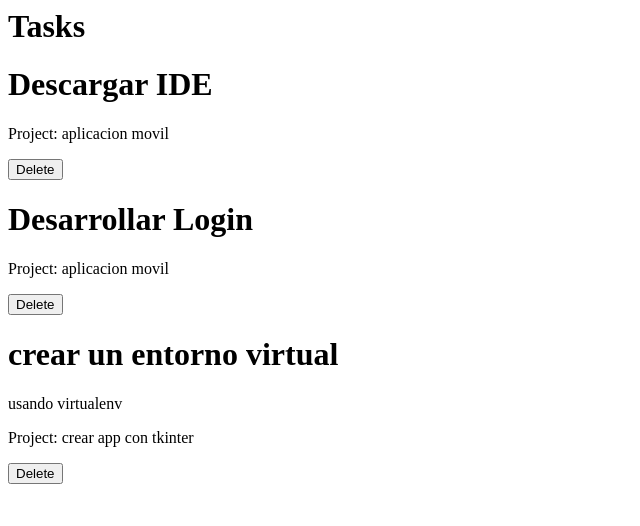
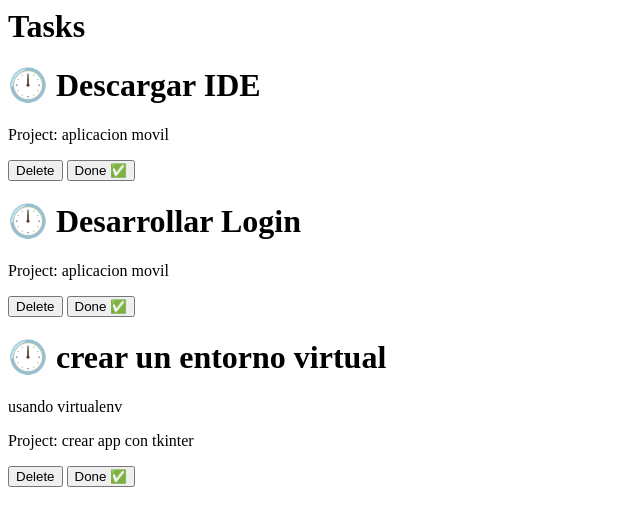
Before and after one commit to Hacedor2003/Proyecto-Django, a Django app: page /task/ in a window 1280 px wide. Shown: the top 526 px of the page, without its empty margins (0-640 px from the left). Run offline with Django 4.2, Linux system fonts and the light colour scheme; data comes from the database, SQL or seed files in the repository; both versions use the stored data as it was after the commit.

Commit message:
Practicando Jinja

```diff
--- a/myapp/models.py
+++ b/myapp/models.py
@@ -13,6 +13,7 @@ class Task(models.Model):
     title = models.CharField(max_length=200)
     description = models.TextField()
     project = models.ForeignKey(Project,on_delete=models.CASCADE)
+    done = models.BooleanField(default=False)
 
     def __str__(self):
         return self.title + '-' + self.project.name
--- a/myapp/templates/task.html
+++ b/myapp/templates/task.html
@@ -2,11 +2,16 @@
 
 {% for task in tasks%}
 
+
 <div>
-  <h1> {{ task.title}} </h1>
+  {# note: Esta es una tarea#}
+  <h1> {% if task.done == False %} 🕛 {% else %} ✅{% endif %} {{ task.title}} </h1>
+
   <p> {{ task.description}} </p>
   <p> Project: {{ task.project}} </p>
   <button>Delete</button>
+  <button>Done ✅</button>
 </div>
 
+
 {% endfor %}
```
Also changed, not shown: db.sqlite3, myapp/migrations/0003_task_done.py (added).
